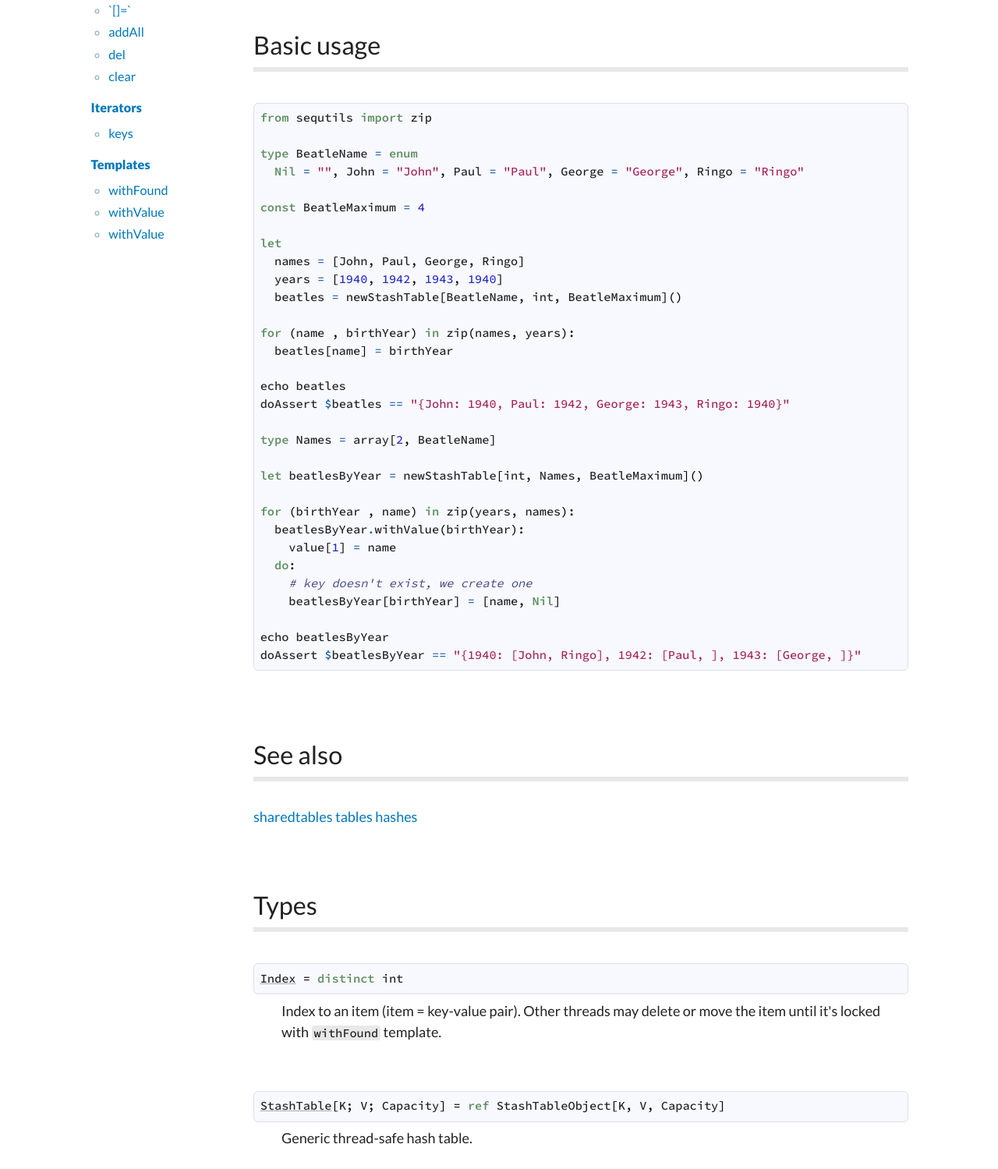
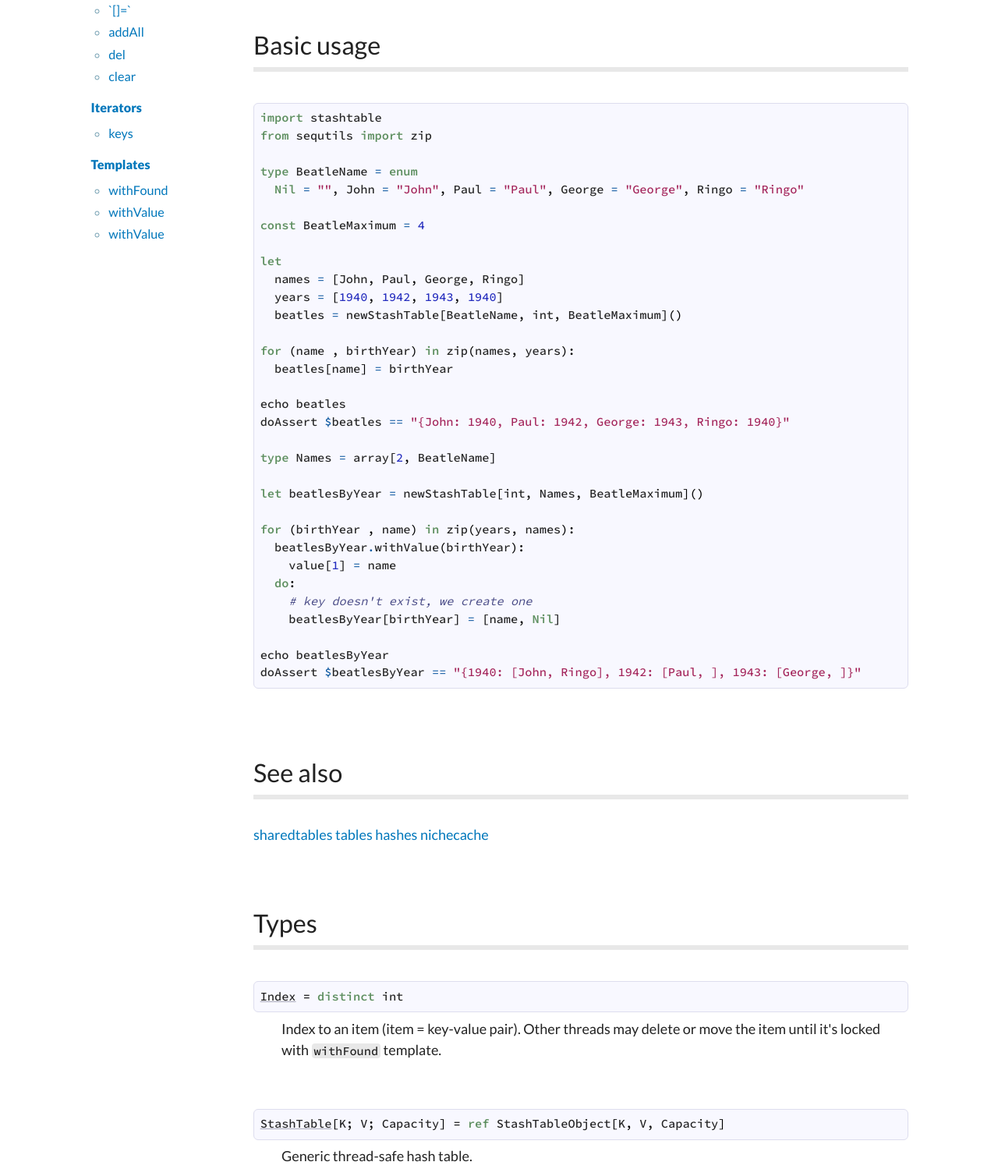
Before and after one commit to olliNiinivaara/StashTable, a plain HTML site: page doc/stashtable.html in a window 1280 px wide. Shown: the part 877-2376 px from the top of the page at 78% size. Drawn offline with Linux system fonts and the light colour scheme; a script that the page names is missing.

Commit message:
nichecache

```diff
--- a/src/stashtable.html
+++ b/doc/stashtable.html
@@ -202,7 +202,8 @@ function main() {
 </ul>
 <p>StashTable has <a class="reference external" href="https://nim-lang.org/docs/manual.html#types-reference-and-pointer-types">ref semantics</a>.</p>
 
-<h1><a class="toc-backref" id="basic-usage" href="#basic-usage">Basic usage</a></h1><pre class="listing"><span class="Keyword">from</span> <span class="Identifier">sequtils</span> <span class="Keyword">import</span> <span class="Identifier">zip</span>
+<h1><a class="toc-backref" id="basic-usage" href="#basic-usage">Basic usage</a></h1><pre class="listing"><span class="Keyword">import</span> <span class="Identifier">stashtable</span>
+<span class="Keyword">from</span> <span class="Identifier">sequtils</span> <span class="Keyword">import</span> <span class="Identifier">zip</span>
 
 <span class="Keyword">type</span> <span class="Identifier">BeatleName</span> <span class="Operator">=</span> <span class="Keyword">enum</span>
   <span class="Keyword">Nil</span> <span class="Operator">=</span> <span class="StringLit">&quot;&quot;</span><span class="Punctuation">,</span> <span class="Identifier">John</span> <span class="Operator">=</span> <span class="StringLit">&quot;John&quot;</span><span class="Punctuation">,</span> <span class="Identifier">Paul</span> <span class="Operator">=</span> <span class="StringLit">&quot;Paul&quot;</span><span class="Punctuation">,</span> <span class="Identifier">George</span> <span class="Operator">=</span> <span class="StringLit">&quot;George&quot;</span><span class="Punctuation">,</span> <span class="Identifier">Ringo</span> <span class="Operator">=</span> <span class="StringLit">&quot;Ringo&quot;</span>
@@ -233,7 +234,7 @@ function main() {
 
 <span class="Identifier">echo</span> <span class="Identifier">beatlesByYear</span>
 <span class="Identifier">doAssert</span> <span class="Operator">$</span><span class="Identifier">beatlesByYear</span> <span class="Operator">==</span> <span class="StringLit">&quot;{1940: [John, Ringo], 1942: [Paul, ], 1943: [George, ]}&quot;</span></pre>
-<h1><a class="toc-backref" id="see-also" href="#see-also">See also</a></h1><p><a class="reference external" href="https://nim-lang.org/docs/sharedtables.html">sharedtables</a> <a class="reference external" href="https://nim-lang.org/docs/tables.html">tables</a> <a class="reference external" href="https://nim-lang.org/docs/hashes.html">hashes</a></p>
+<h1><a class="toc-backref" id="see-also" href="#see-also">See also</a></h1><p><a class="reference external" href="https://nim-lang.org/docs/sharedtables.html">sharedtables</a> <a class="reference external" href="https://nim-lang.org/docs/tables.html">tables</a> <a class="reference external" href="https://nim-lang.org/docs/hashes.html">hashes</a> <a class="reference external" href="https://github.com/olliNiinivaara/Nichecache">nichecache</a></p>
 </p>
   <div class="section" id="7">
 <h1><a class="toc-backref" href="#7">Types</a></h1>
@@ -486,7 +487,7 @@ Retrieves pointer to the value as variable <tt class="docutils literal"><span cl
       <div class="twelve-columns footer">
         <span class="nim-sprite"></span>
         <br/>
-        <small style="color: var(--hint);">Made with Nim. Generated: 2020-04-23 14:49:58 UTC</small>
+        <small style="color: var(--hint);">Made with Nim. Generated: 2020-05-08 10:50:27 UTC</small>
       </div>
     </div>
   </div>
```
Also changed, not shown: doc/nimdoc.out.css (renamed from src/nimdoc.out.css), 2 other files.
